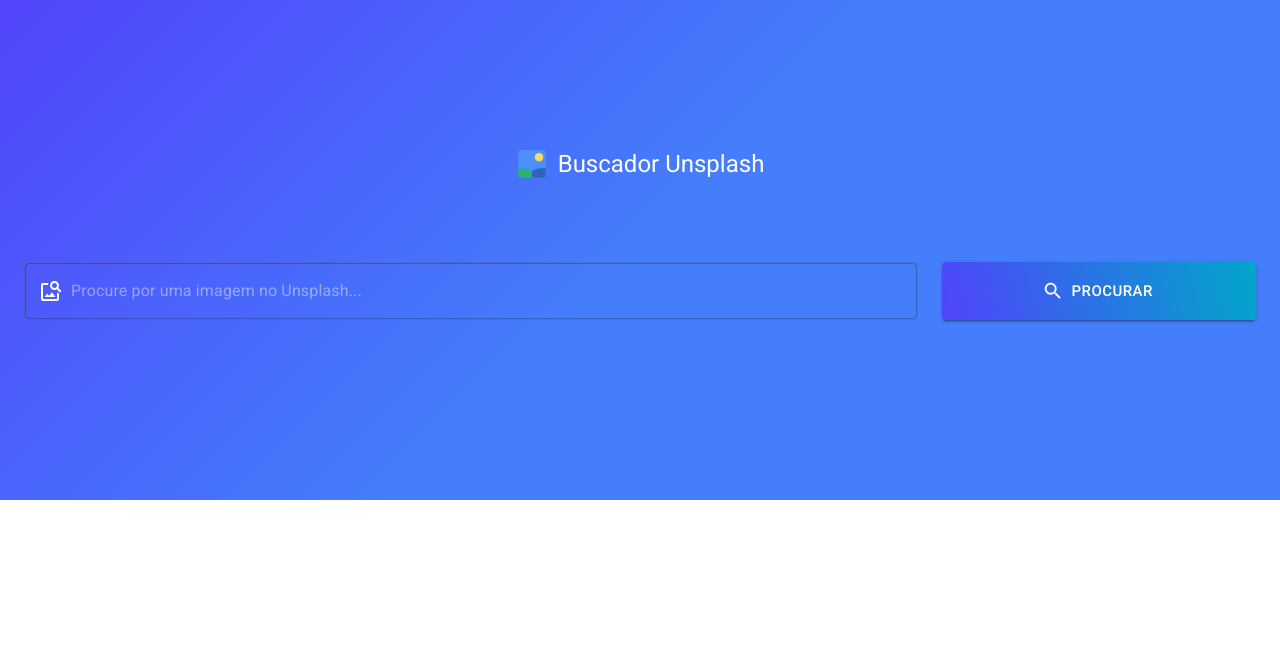
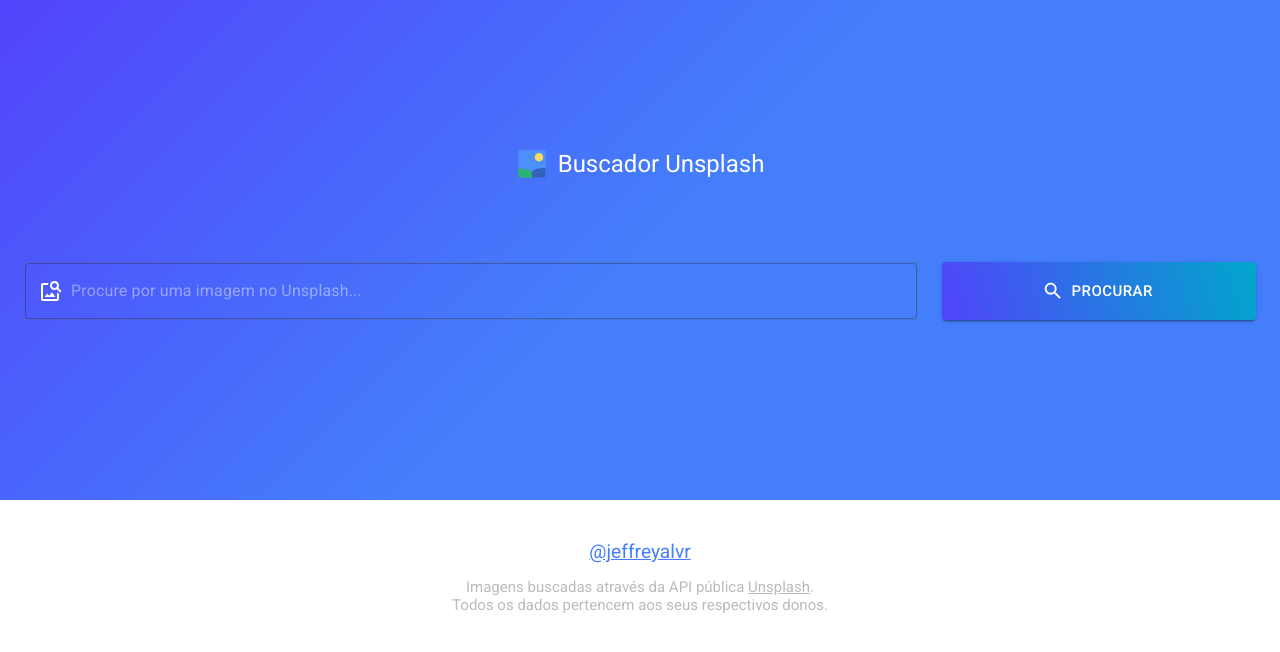
Before and after one commit to jeffreyalvr/buscador-imagens-unsplash, a React (Create React App) app: page / in a window 1280 px wide. Shown: the top 652 px of the page. Built offline with nearby package versions, Linux system fonts and the light colour scheme; no server answers.

Commit message:
Adiciona footer; Reestiliza o pagination

```diff
--- /dev/null
+++ b/src/components/Footer/index.jsx
@@ -0,0 +1,27 @@
+import "./styles.css";
+
+const Footer = () => {
+  return (
+    <footer>
+      <span>
+        <a
+          href="https://jeffreyalvr.dev"
+          target="_blank"
+          rel="noopener noreferrer"
+          title="Clique para abrir o meu GitHub"
+        >
+          @jeffreyalvr
+        </a>
+      </span>
+      <p className="disclaimer">
+        Imagens buscadas através da API pública{" "}
+        <a href="https://unsplash.com/">Unsplash</a>.
+      </p>
+      <p className="disclaimer">
+        Todos os dados pertencem aos seus respectivos donos.
+      </p>
+    </footer>
+  );
+};
+
+export default Footer;
--- /dev/null
+++ b/src/components/Footer/styles.css
@@ -0,0 +1,45 @@
+footer {
+  padding: 40px;
+  display: flex;
+  flex-direction: column;
+  align-items: center;
+}
+
+footer a:link,
+footer a:active,
+footer a:hover,
+footer a:visited {
+  color: #447efb;
+}
+
+footer span {
+  margin-bottom: 15px;
+  font-size: 1.2rem;
+  font-family: "Inter-Regular";
+}
+
+footer span b {
+  color: #30b0cc;
+}
+
+p.disclaimer,
+p.disclaimer a:link,
+p.disclaimer a:active,
+p.disclaimer a:hover,
+p.disclaimer a:visited {
+  text-align: center;
+  font-size: 15px;
+  color: #bbbbbb;
+}
+
+@media screen and (max-width: 500px) {
+  footer {
+    padding: 40px 20px !important;
+  }
+  footer span {
+    font-size: 1rem;
+  }
+  footer p.disclaimer {
+    font-size: 0.7rem;
+  }
+}
--- a/src/components/Pagination/styles.css
+++ b/src/components/Pagination/styles.css
@@ -6,6 +6,7 @@
   width: 100%;
   height: auto;
   padding: 30px 0 60px 0;
+  border-bottom: 1px dotted #cecece;
 }
 
 .pages button {
--- a/src/pages/Home/index.jsx
+++ b/src/pages/Home/index.jsx
@@ -11,6 +11,8 @@ import ImageList from "../../components/ImageList";
 import Pagination from "../../components/Pagination";
 import Loading from "../../components/Loading";
 import Toast from "../../components/Toast";
+
+import Footer from "../../components/Footer";
 
 const Home = () => {
   const [text, setText] = useState("");
@@ -147,6 +149,7 @@ const Home = () => {
             )}
           </>
         )}
+        <Footer />
       </Container>
     </ThemeProvider>
   );
```
